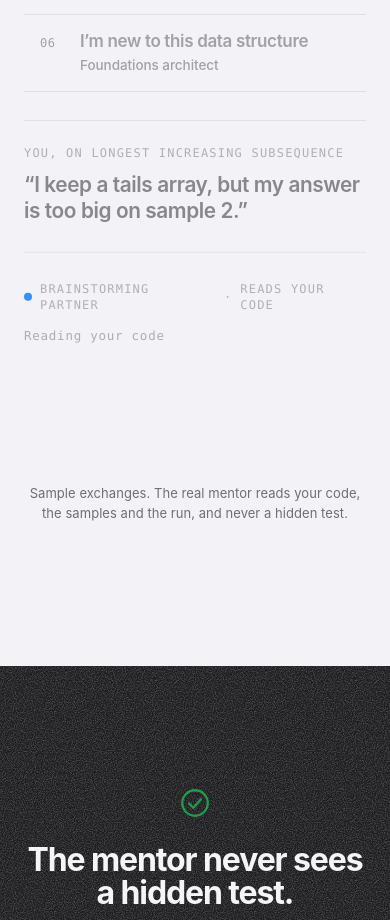
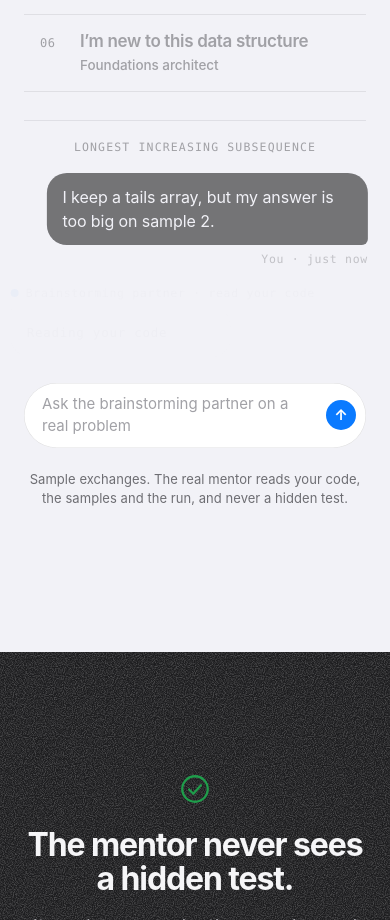
Before and after one commit to modi-meet/online-judge, a React (Vite) app in the folder apps/web/: page / in a window 390 px wide. Shown: the part 3500-4420 px from the top of the page. Built offline with nearby package versions, Linux system fonts and the light colour scheme; no server answers.

Commit message:
web: the mentor panel reads like a chat - your question on the right, the mentor's reply on the left, each with a small byline - messages slide in from their own side; a composer row leads to a real problem

```diff
--- a/apps/web/src/components/MentorShowcase.tsx
+++ b/apps/web/src/components/MentorShowcase.tsx
@@ -1,5 +1,6 @@
 import { useEffect, useRef, useState } from 'react';
 import { AnimatePresence, motion, useInView, useReducedMotion } from 'motion/react';
+import { Link } from 'react-router-dom';
 import { spring, springSnappy } from '../lib/motion';
 
 // one problem, six ways of being stuck on it. the same exchange a learner
@@ -44,8 +45,6 @@ export function MentorShowcase() {
     return () => clearTimeout(t);
   }, [auto, inView, active]);
   const p = PERSONAS[active]!;
-  const enter = reduce ? { initial: { opacity: 0 }, animate: { opacity: 1 }, exit: { opacity: 0 } }
-    : { initial: { opacity: 0, y: 10 }, animate: { opacity: 1, y: 0 }, exit: { opacity: 0, y: -6, transition: { duration: 0.15 } } };
 
   return (
     <section ref={ref} className="l-section mentor-show">
@@ -65,12 +64,16 @@ export function MentorShowcase() {
         </div>
 
         <div className="ms-panel" role="tabpanel" aria-live="polite">
+          <p className="ms-day">Longest increasing subsequence</p>
           <AnimatePresence mode="wait" initial={false}>
-            <motion.div key={p.id} {...enter} transition={reduce ? { duration: 0.15 } : spring}>
-              <p className="ms-label">You, on longest increasing subsequence</p>
-              <p className="ms-ask">“{p.ask}”</p>
-              <p className="ms-label"><span className="l-dot" />{p.name}<span className="ms-sep">·</span>{p.runs ? 'runs your code' : 'reads your code'}</p>
-              <div className="ms-answer">
+            <motion.div key={p.id} className="ms-thread" initial={{ opacity: 0 }} animate={{ opacity: 1 }} exit={{ opacity: 0, transition: { duration: 0.12 } }}>
+              <motion.div className="ms-row me" initial={reduce ? false : { opacity: 0, x: 14 }} animate={{ opacity: 1, x: 0 }} transition={reduce ? { duration: 0 } : spring}>
+                <p className="ms-bubble">{p.ask}</p>
+                <span className="ms-meta">You · just now</span>
+              </motion.div>
+              <motion.div className="ms-row them" initial={reduce ? false : { opacity: 0, x: -14 }} animate={{ opacity: 1, x: 0 }} transition={reduce ? { duration: 0 } : { ...spring, delay: 0.12 }}>
+                <span className="ms-meta"><span className="l-dot" />{p.name} · {p.runs ? 'ran your code' : 'read your code'}</span>
+                <div className="ms-bubble">
                   <AnimatePresence mode="wait" initial={false}>
                     {thinking ? (
                       <motion.span key="status" className="ms-status" initial={{ opacity: 0 }} animate={{ opacity: 1 }} exit={{ opacity: 0, transition: { duration: 0.1 } }}>{p.runs ? 'Running your code on the samples' : 'Reading your code'}</motion.span>
@@ -83,7 +86,12 @@ export function MentorShowcase() {
                   </AnimatePresence>
                 </div>
               </motion.div>
+            </motion.div>
           </AnimatePresence>
+          <Link to="/problems" className="ms-composer">
+            <span>Ask the {p.name.toLowerCase()} on a real problem</span>
+            <span className="ms-send" aria-hidden="true">↑</span>
+          </Link>
         </div>
       </div>
       <p className="ms-note muted small">Sample exchanges. The real mentor reads your code, the samples and the run, and never a hidden test.</p>
--- a/apps/web/src/styles.css
+++ b/apps/web/src/styles.css
@@ -604,19 +604,29 @@ main[data-page="profile"] { max-width: 880px; }
 .ms-item.on .ms-stage { color: var(--ink); }
 .ms-item.on .ms-name { color: var(--ink-2); }
 .ms-progress { position: absolute !important; left: 16px; right: 0; bottom: -1px; height: 1px; background: var(--ink-3); transform-origin: left; }
-.ms-panel { border-top: .5px solid var(--hair); padding: 22px 0 0 8px; min-height: 420px; }
-.ms-label { display: flex; align-items: center; gap: 8px; margin: 0 0 10px; font: 500 12px/1.4 var(--mono); letter-spacing: .1em; text-transform: uppercase; color: var(--ink-3); }
-.ms-label .l-dot { margin: 0; }
-.ms-sep { color: var(--ink-3); }
-.ms-ask { margin: 0 0 28px; padding-bottom: 28px; border-bottom: .5px solid var(--hair); font-size: clamp(1.3rem, 2.4vw, 1.75rem); line-height: 1.25; letter-spacing: -.02em; font-weight: 600; color: var(--ink-2); }
-.ms-answer { min-height: 140px; }
-.ms-reply { margin: 0; font-size: clamp(1.05rem, 1.8vw, 1.25rem); line-height: 1.5; letter-spacing: -.01em; color: var(--ink); max-width: 46ch; }
-.ms-trace { margin: 0 0 18px; padding: 0 0 0 14px; border-left: 2px solid var(--hair); background: none; color: var(--ink-2); font: 13px/1.75 var(--mono); white-space: pre-wrap; overflow-x: auto; }
+.ms-panel { border-top: .5px solid var(--hair); padding: 18px 0 0 8px; min-height: 440px; display: flex; flex-direction: column; }
+.ms-day { margin: 0 0 18px; text-align: center; font: 500 11.5px/1.4 var(--mono); letter-spacing: .1em; text-transform: uppercase; color: var(--ink-3); }
+.ms-thread { display: grid; gap: 18px; flex: 1; align-content: start; }
+.ms-row { display: grid; gap: 6px; max-width: 86%; }
+.ms-row.me { justify-self: end; justify-items: end; }
+.ms-row.them { justify-self: start; justify-items: start; }
+.ms-meta { display: inline-flex; align-items: center; gap: 7px; font: 500 11.5px/1.4 var(--mono); letter-spacing: .06em; color: var(--ink-3); }
+.ms-meta .l-dot { margin: 0; }
+.ms-bubble { margin: 0; padding: 12px 16px; font-size: 16px; line-height: 1.5; letter-spacing: -.005em; }
+.ms-row.me .ms-bubble { background: var(--ink); color: var(--bg); border-radius: 20px 20px 6px 20px; }
+.ms-row.them .ms-bubble { background: var(--surface); color: var(--ink); border-radius: 6px 20px 20px 20px; box-shadow: var(--shadow-sm); min-width: 220px; }
+.ms-reply { margin: 0; }
+.ms-trace { margin: 2px 0 12px; padding: 0 0 0 12px; border-left: 2px solid var(--hair); background: none; color: var(--ink-2); font: 12.5px/1.75 var(--mono); white-space: pre-wrap; overflow-x: auto; }
+.ms-composer { margin-top: 26px; display: flex; align-items: center; justify-content: space-between; gap: 12px; padding: 10px 10px 10px 18px; border-radius: 999px; background: var(--surface); box-shadow: inset 0 0 0 .5px var(--rule); color: var(--ink-3); font-size: 15px; transition: box-shadow 160ms ease, color 160ms ease; }
+.ms-composer:hover { text-decoration: none; }
+@media (hover: hover) and (pointer: fine) { .ms-composer:hover { color: var(--ink-2); box-shadow: inset 0 0 0 .5px var(--ink-3); } }
+.ms-composer:active { transform: scale(.99); }
+.ms-send { flex: none; width: 30px; height: 30px; border-radius: 50%; display: inline-flex; align-items: center; justify-content: center; background: var(--accent); color: var(--accent-ink); font-weight: 700; font-size: 15px; }
 .ms-status { display: inline-block; padding: 2px 0; font: 500 12.5px/1.5 var(--mono); letter-spacing: .06em; color: var(--ink-3); animation: ms-pulse 1.2s ease-in-out infinite; }
 @keyframes ms-pulse { 50% { color: var(--ink-2); } }
 .ms-note { text-align: center; margin-top: 22px; }
 @media (prefers-reduced-motion: reduce) { .ms-status { animation: none; } }
-@media (max-width: 860px) { .ms-grid { grid-template-columns: 1fr; gap: 28px; } .ms-stage { font-size: 17px; } .ms-panel { min-height: 0; padding-left: 0; } }
+@media (max-width: 860px) { .ms-grid { grid-template-columns: 1fr; gap: 28px; } .ms-stage { font-size: 17px; } .ms-panel { min-height: 0; padding-left: 0; } .ms-row { max-width: 94%; } }
 /* the profiles tile: a small, still activity grid */
 .t-heat { display: grid; grid-template-rows: repeat(7, 9px); grid-auto-flow: column; grid-auto-columns: 9px; gap: 3px; margin-top: auto; padding-top: 18px; }
 .t-heat i { border-radius: 2px; background: var(--fill); }
```
Lines whose indentation alone changed are shown as unchanged.
